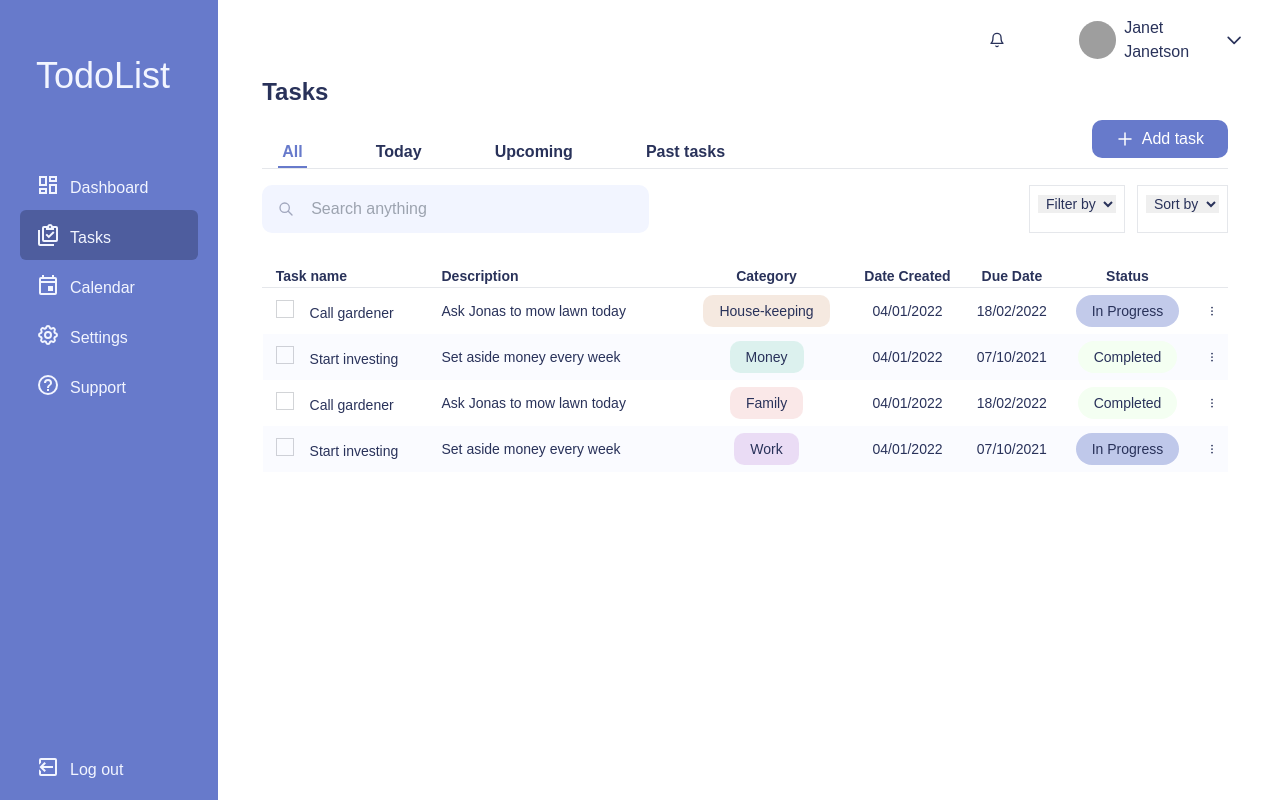
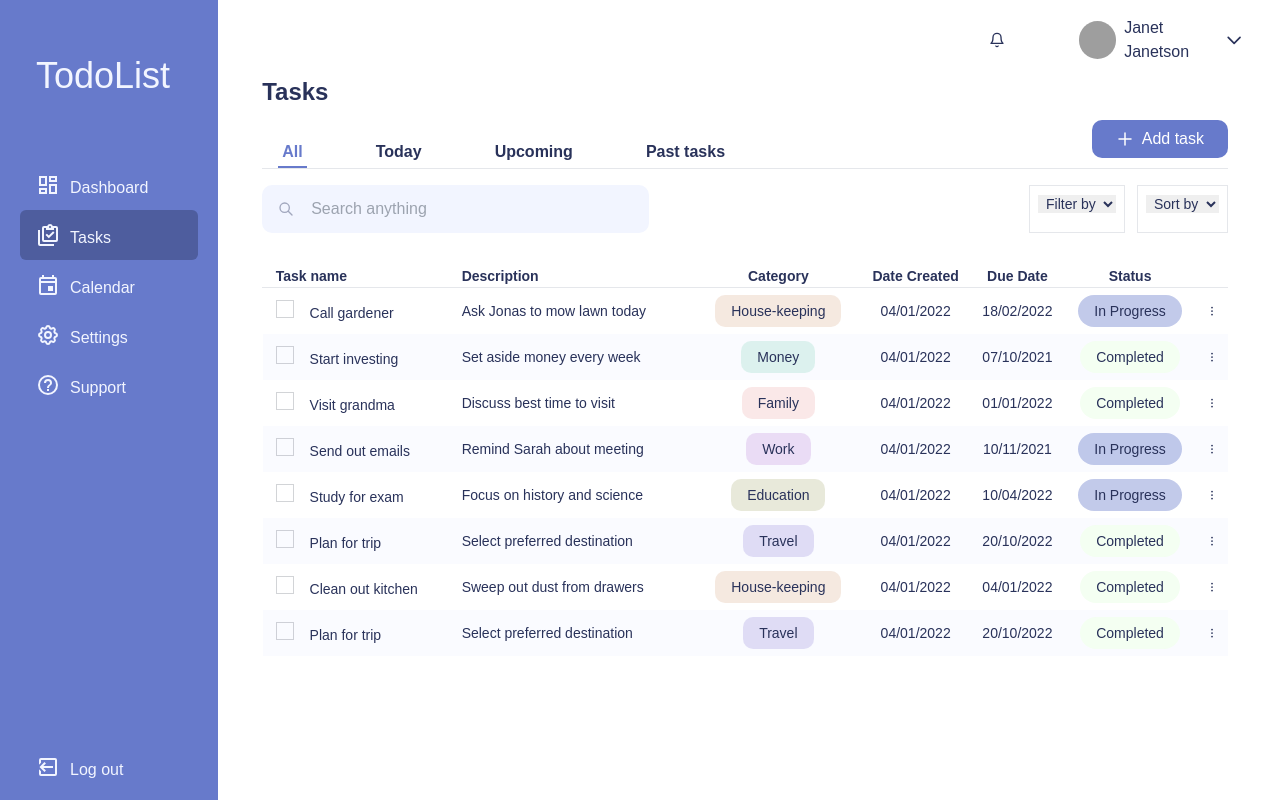
Before and after one commit to Beth-Taiwo/todolist, a Nuxt app: page /tasks in a window 1280 px wide. Built offline with nearby package versions, Linux system fonts and the light colour scheme; grey boxes are pictures that could not be loaded; a web font is replaced by a local one.

Commit message:
tableData populated

```diff
--- a/components/Tasks/AllTasks.vue
+++ b/components/Tasks/AllTasks.vue
@@ -101,22 +101,58 @@ export default {
           categColor: 'bg-[#67CBAC33]',
         },
         {
-          tName: 'Call gardener',
-          descp: 'Ask Jonas to mow lawn today',
+          tName: 'Visit grandma',
+          descp: 'Discuss best time to visit',
           categ: 'Family',
           created: '04/01/2022',
-          due: '18/02/2022',
+          due: '01/01/2022',
           status: 'Completed',
           categColor: 'bg-[#E58D8D33]',
         },
         {
-          tName: 'Start investing',
-          descp: 'Set aside money every week',
+          tName: 'Send out emails',
+          descp: 'Remind Sarah about meeting',
           categ: 'Work',
           created: '04/01/2022',
-          due: '07/10/2021',
+          due: '10/11/2021',
           status: 'In Progress',
           categColor: 'bg-[#A867CB33]',
+        },
+        {
+          tName: 'Study for exam',
+          descp: 'Focus on history and science',
+          categ: 'Education',
+          created: '04/01/2022',
+          due: '10/04/2022',
+          status: 'In Progress',
+          categColor: 'bg-[#8A904833]',
+        },
+        {
+          tName: 'Plan for trip',
+          descp: 'Select preferred destination',
+          categ: 'Travel',
+          created: '04/01/2022',
+          due: '20/10/2022',
+          status: 'Completed',
+          categColor: 'bg-[#7367CB33]',
+        },
+        {
+          tName: 'Clean out kitchen',
+          descp: 'Sweep out dust from drawers',
+          categ: 'House-keeping',
+          created: '04/01/2022',
+          due: '04/01/2022',
+          status: 'Completed',
+          categColor: 'bg-[#CB916733]',
+        },
+        {
+          tName: 'Plan for trip',
+          descp: 'Select preferred destination',
+          categ: 'Travel',
+          created: '04/01/2022',
+          due: '20/10/2022',
+          status: 'Completed',
+          categColor: 'bg-[#7367CB33]',
         },
       ]
     },
```
